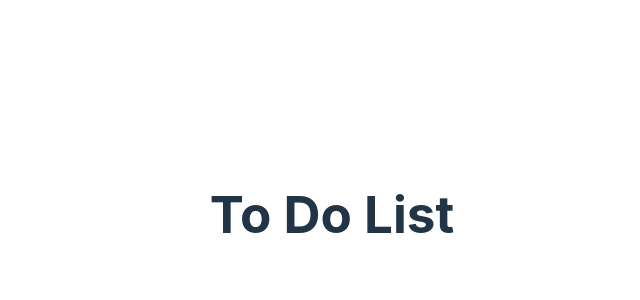
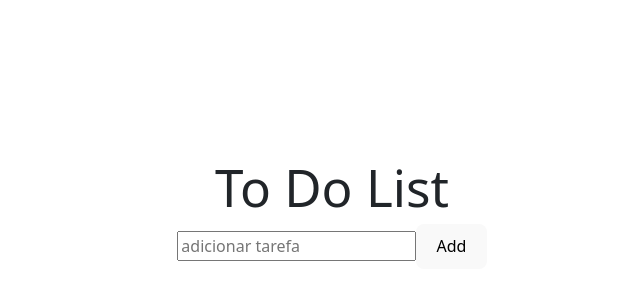
Before and after one commit to Antonio13050/devinhouse-clamed-v2-to-do-list-m1s09, a React (Vite) app: page / in a window 1280 px wide. Shown: the part 186-486 px from the top of the page, without its empty margins (308-948 px from the left). Built offline with nearby package versions, Linux system fonts and the light colour scheme.

Commit message:
[M1S09] Ex 2 - Criar componente para receber texto da tarefa

```diff
--- a/package.json
+++ b/package.json
@@ -13,7 +13,9 @@
         "deploy": "gh-pages -d dist"
     },
     "dependencies": {
+        "bootstrap": "^5.3.0",
         "react": "^18.2.0",
+        "react-bootstrap": "^2.8.0",
         "react-dom": "^18.2.0"
     },
     "devDependencies": {
--- a/src/App.jsx
+++ b/src/App.jsx
@@ -1,14 +1,16 @@
-import { useState } from "react";
-import reactLogo from "./assets/react.svg";
-import viteLogo from "/vite.svg";
+import CardAdicionar from "./components/CardAdicionar";
 import "./App.css";
+import "Bootstrap/dist/css/bootstrap.min.css";
 
 function App() {
-    const [count, setCount] = useState(0);
-
     return (
         <>
             <h1>To Do List</h1>
+            <CardAdicionar
+                adicionarTarefa={() => {
+                    console.log("foi");
+                }}
+            />
         </>
     );
 }
--- /dev/null
+++ b/src/components/CardAdicionar.jsx
@@ -0,0 +1,21 @@
+import React, { useState } from "react";
+
+const CardAdicionar = (props) => {
+    const [texto, setTexto] = useState("");
+
+    return (
+        <>
+            <input
+                placeholder="adicionar tarefa"
+                type="text"
+                value={texto}
+                onChange={(e) => {
+                    setTexto(e.target.value);
+                }}
+            />
+            <button onClick={props.adicionarTarefa}>Add</button>
+        </>
+    );
+};
+
+export default CardAdicionar;
```
Also changed, not shown: 1 other file (tests, documents, lock files or other folders).
